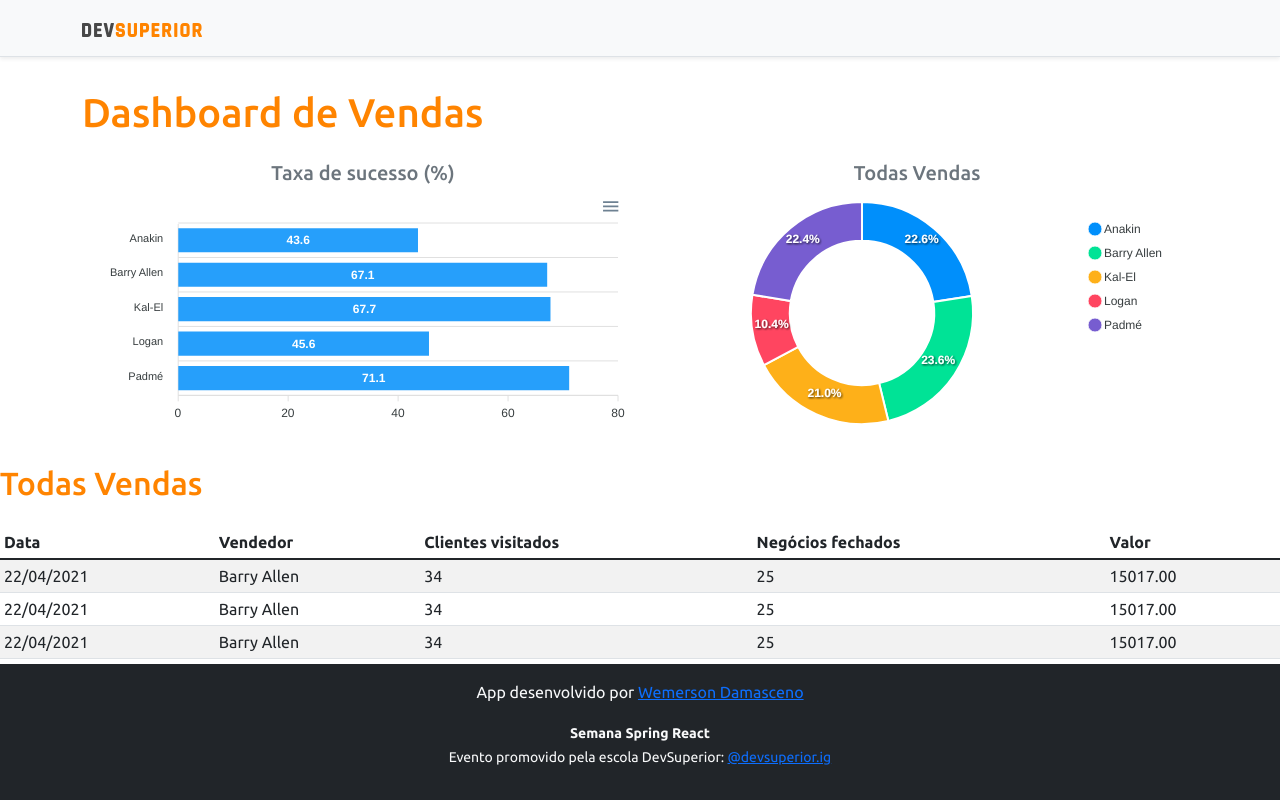
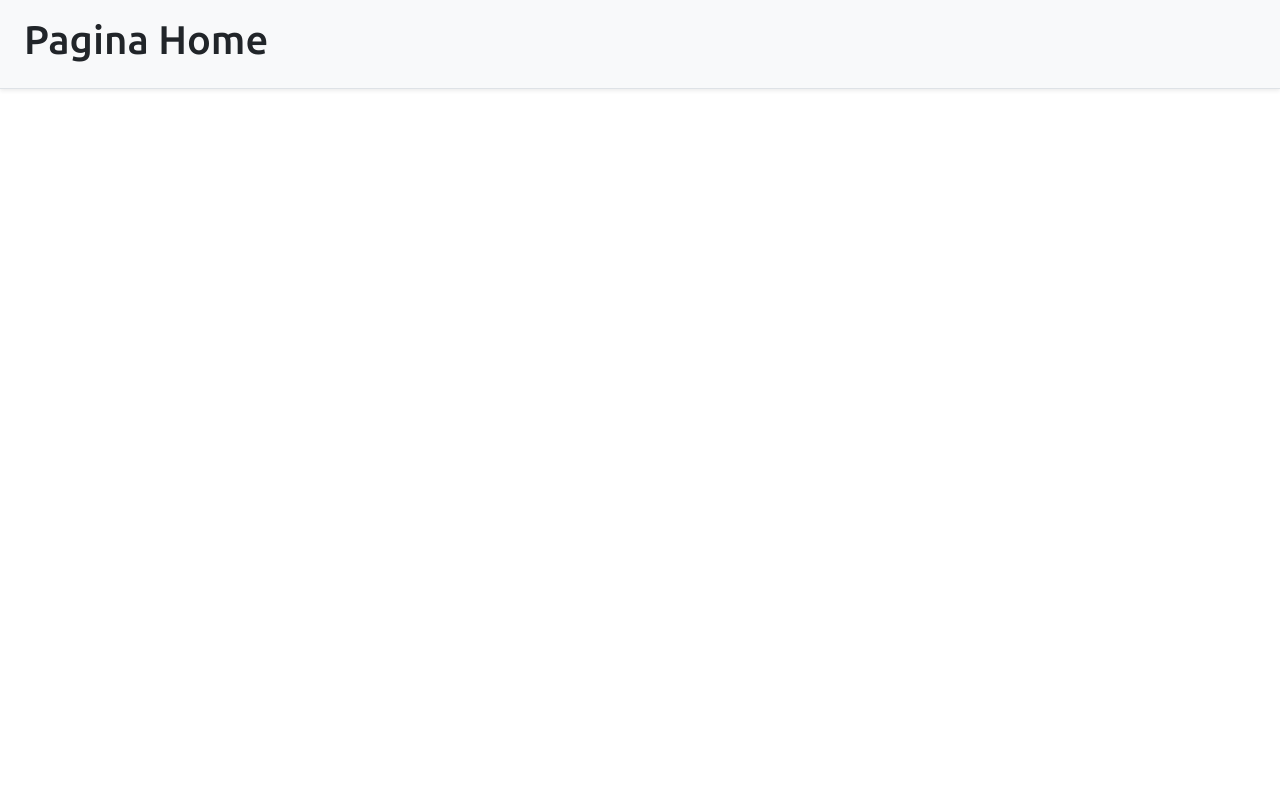
Before and after one commit to WemersonDamasceno/projeto-sds3, a React (Create React App) app in the folder frontend/: page / in a window 1280 px wide. Built offline with nearby package versions, Linux system fonts and the light colour scheme.

Commit message:
Routes - Criando as rotas no frontend com o react-router-dom

```diff
--- a/frontend/package.json
+++ b/frontend/package.json
@@ -16,6 +16,7 @@
     "react": "^17.0.2",
     "react-apexcharts": "^1.3.9",
     "react-dom": "^17.0.2",
+    "react-router-dom": "^5.3.0",
     "react-scripts": "4.0.3",
     "typescript": "^4.1.2",
     "web-vitals": "^1.0.1"
@@ -43,5 +44,8 @@
       "last 1 firefox version",
       "last 1 safari version"
     ]
+  },
+  "devDependencies": {
+    "@types/react-router-dom": "^5.1.8"
   }
 }
--- a/frontend/src/App.tsx
+++ b/frontend/src/App.tsx
@@ -1,32 +1,8 @@
-import BarChart from "components/BarChart";
-import DataTable from "components/DataTable";
-import DonutChart from "components/DonutChart";
-import Footer from "components/Footer";
-import NavBar from "components/NavBar";
+import Routes from "Routes";
 
 function App() {
   return (
-    <>
-      <NavBar/>
-      <div className= "container">
-        <h1 className="text-primary py-3"> Dashboard de Vendas</h1>
-        <div className="row px-3">
-          <div className="col-sm-6">
-            <h5 className="text-center text-secondary">Taxa de sucesso (%)</h5>
-            <BarChart/>
-          </div>
-          <div className="col-sm-6">
-            <h5 className="text-center text-secondary">Todas Vendas</h5>
-            <DonutChart/>
-          </div>
-        </div>
-      </div>
-      <div className="py-3">
-        <h2 className="text-primary">Todas Vendas</h2>
-      </div>
-      <DataTable/>
-      <Footer/>
-    </>
+    <Routes/>
   );
 }
 export default App;
--- /dev/null
+++ b/frontend/src/Routes.tsx
@@ -0,0 +1,22 @@
+import Dashboard from "pages/Dashboard";
+import Home from "pages/Home";
+import { BrowserRouter, Route, Switch } from "react-router-dom";
+
+function Routes() {
+    return (
+        <BrowserRouter>
+            <Switch>
+                <Route path="/" exact>
+                    <Home/>
+                </Route>
+
+
+                <Route path="/dashboard" exact>
+                    <Dashboard/>
+                </Route>
+
+            </Switch>
+        </BrowserRouter>
+    );
+  }
+  export default Routes;
--- /dev/null
+++ b/frontend/src/pages/Dashboard/index.tsx
@@ -0,0 +1,32 @@
+import BarChart from "components/BarChart";
+import DataTable from "components/DataTable";
+import DonutChart from "components/DonutChart";
+import Footer from "components/Footer";
+import NavBar from "components/NavBar";
+
+function Dashboard() {
+    return (
+        <>
+      <NavBar/>
+      <div className= "container">
+        <h1 className="text-primary py-3"> Dashboard de Vendas</h1>
+        <div className="row px-3">
+          <div className="col-sm-6">
+            <h5 className="text-center text-secondary">Taxa de sucesso (%)</h5>
+            <BarChart/>
+          </div>
+          <div className="col-sm-6">
+            <h5 className="text-center text-secondary">Todas Vendas</h5>
+            <DonutChart/>
+          </div>
+        </div>
+      </div>
+      <div className="py-3">
+        <h2 className="text-primary">Todas Vendas</h2>
+      </div>
+      <DataTable/>
+      <Footer/>
+    </>
+    );
+  }
+  export default Dashboard;
--- /dev/null
+++ b/frontend/src/pages/Home/index.tsx
@@ -0,0 +1,8 @@
+function Home() {
+    return (
+        <div className="d-flex flex-column flex-md-row align-items-center p-3 px-md-4 mb-3 bg-light border-bottom shadow-sm">
+        <h1>Pagina Home</h1>
+      </div>
+    );
+  }
+  export default Home;
```
Also changed, not shown: 2 other files (tests, documents, lock files or other folders).
